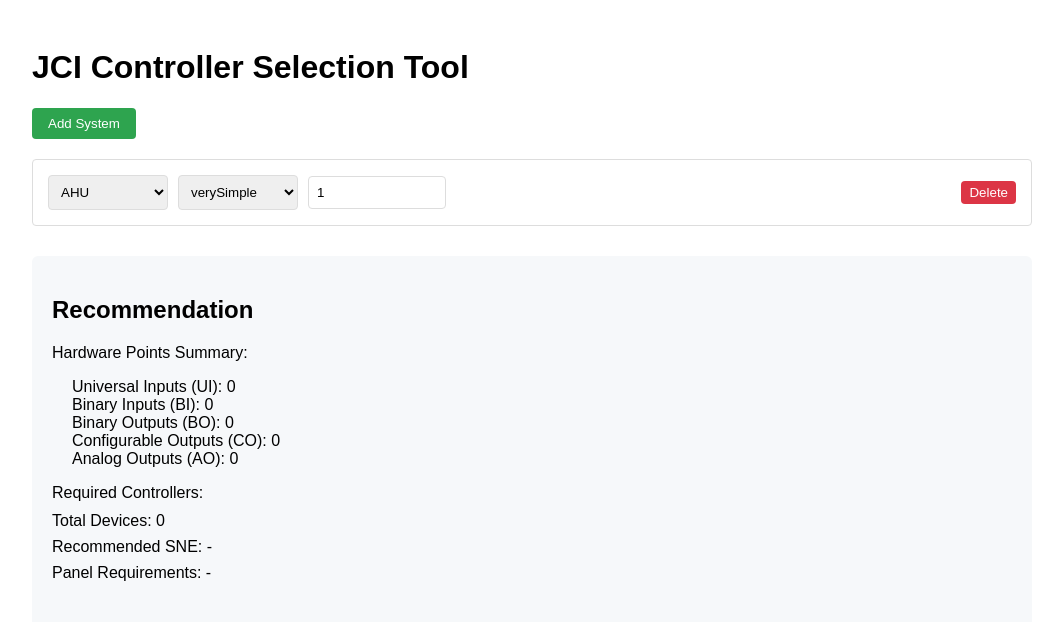
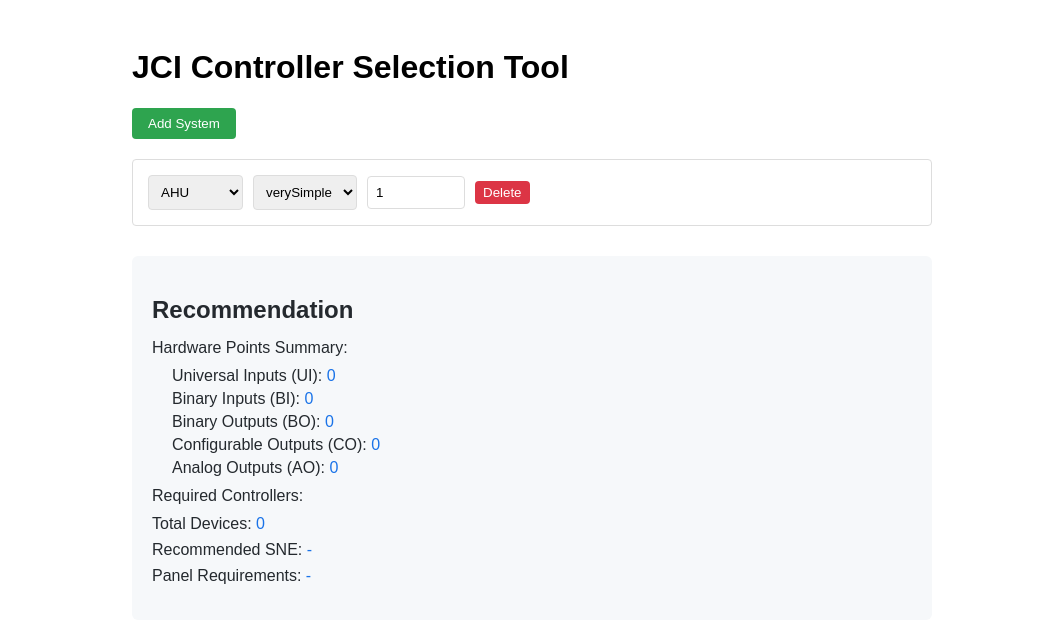
Before and after one commit to AshleyJCI/jci-controller-selector, a plain HTML site: page index.html in a window 1280 px wide. Both pictures are taken after a click on the button "Add System". Shown: the whole page, without its empty margins (108-1171 px from the left). Drawn offline with Linux system fonts and the light colour scheme.

Commit message:
style.css

```diff
--- a/style.css
+++ b/style.css
@@ -1,5 +1,5 @@
 .container {
-    max-width: 1000px;
+    max-width: 800px;
     margin: 0 auto;
     padding: 20px;
     font-family: Arial, sans-serif;
@@ -32,7 +32,6 @@
     padding: 8px;
     border: 1px solid #ddd;
     border-radius: 4px;
-    min-width: 120px;
 }
 
 input[type="number"] {
@@ -50,33 +49,42 @@
     display: none;
 }
 
-.results p {
-    margin: 8px 0;
+.results {
+    margin: 15px 0;
 }
 
-.results ul {
+#pointsList {
     list-style-type: none;
     padding-left: 20px;
+    margin: 10px 0;
 }
 
-.warnings {
-    margin-top: 15px;
-    padding: 10px;
-    border-radius: 4px;
-}
-
-.warning {
-    color: #856404;
-    background-color: #fff3cd;
-    border: 1px solid #ffeeba;
-    padding: 8px;
+#pointsList li {
     margin: 5px 0;
-    border-radius: 4px;
+    color: #24292e;
 }
 
 #controllerList {
     margin: 10px 0;
     padding-left: 20px;
+}
+
+#controllerList div {
+    margin: 5px 0;
+    color: #1a73e8;
+}
+
+.warnings {
+    margin-top: 15px;
+}
+
+.warning {
+    background-color: #fff3cd;
+    border: 1px solid #ffeeba;
+    color: #856404;
+    padding: 10px;
+    margin: 5px 0;
+    border-radius: 4px;
 }
 
 .delete-btn {
@@ -86,5 +94,19 @@
     border: none;
     border-radius: 4px;
     cursor: pointer;
-    margin-left: auto;
 }
+
+h2 {
+    color: #24292e;
+    margin-bottom: 15px;
+}
+
+p {
+    margin: 8px 0;
+    color: #24292e;
+}
+
+span {
+    font-weight: 500;
+    color: #1a73e8;
+}
```
